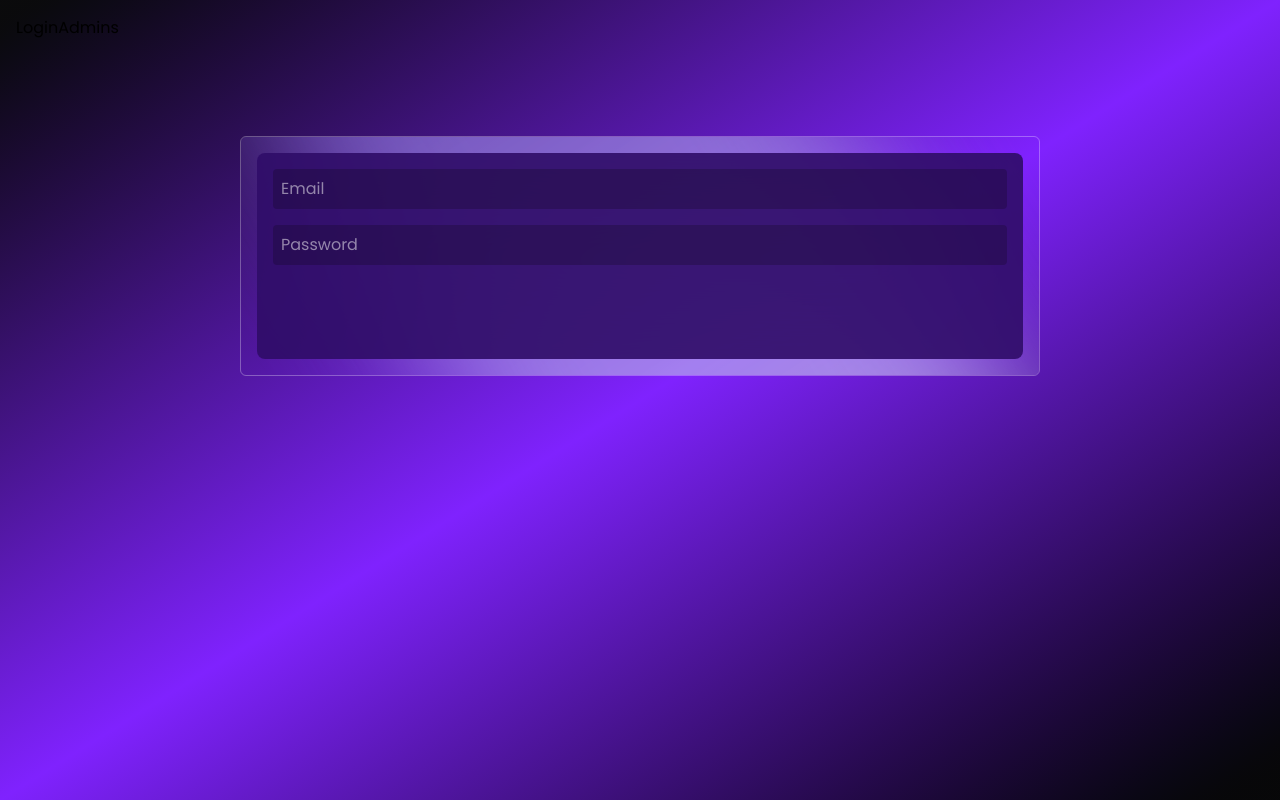
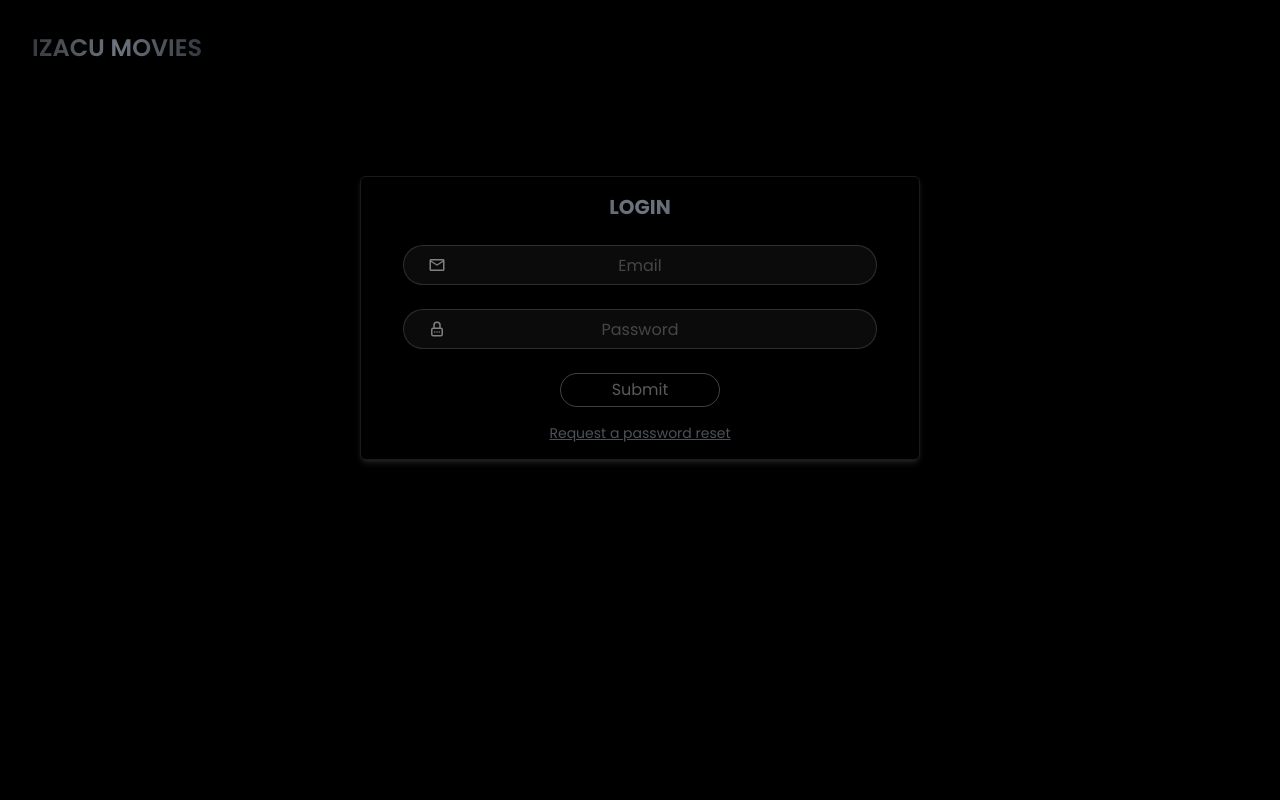
Before and after one commit to vicious-franco/Izacu-movies-full-stack, a React (Vite) app in the folder client/: page /admin/login in a window 1280 px wide. Built offline with nearby package versions, Linux system fonts and the light colour scheme.

Commit message:
add more styles on register

```diff
--- a/client/src/Admins/AdminLayout.jsx
+++ b/client/src/Admins/AdminLayout.jsx
@@ -3,32 +3,8 @@ import { Outlet } from "react-router-dom";
 
 const AdminLayout = () => {
   return (
-    <div className="min-h-screen bg-gradient-to-br from-black/30 via-violet-600 to-black/50 p-4">
+    <div>
       <Outlet />
-      <div className="relative mt-24 flex items-center justify-center">
-        <div className="relative border border-white/30 rounded-md w-full md:max-w-[70vw] lg:max-w-[50em] h-60 overflow-hidden">
-          {/* Rotating background */}
-          <div className="absolute inset-0 animate-rotate">
-            <div className="w-[200%] h-[200%] -left-1/2 -top-1/2 absolute bg-gradient-to-r from-white  to-violet-800 rounded-full blur-3xl opacity-70" />
-          </div>
-
-          {/* Foreground form */}
-          <div className="absolute inset-0 flex items-center justify-center p-4">
-            <form className="w-full h-full bg-violet-950/90 backdrop-blur-3xl p-4 rounded-lg flex flex-col gap-4">
-              <input
-                type="email"
-                placeholder="Email"
-                className="w-full p-2 rounded bg-black/20 text-white outline-none"
-              />
-              <input
-                type="password"
-                placeholder="Password"
-                className="w-full p-2 rounded bg-black/20 text-white outline-none"
-              />
-            </form>
-          </div>
-        </div>
-      </div>
     </div>
   );
 };
--- a/client/src/Admins/LoginAdmins.jsx
+++ b/client/src/Admins/LoginAdmins.jsx
@@ -1,9 +1,52 @@
-import React from 'react'
+import React from "react";
+import { TbLockPassword } from "react-icons/tb";
+import { MdOutlineEmail } from "react-icons/md";
 
 const LoginAdmins = () => {
   return (
-    <div>LoginAdmins</div>
-  )
-}
+    <div className="bg-black min-h-screen w-full bg-cover bg-center brightness-50 ">
+      <div className={`  flex text-sm lg:text-lg gap-1 `}>
+        <span className="p-8 font-semibold uppercase text-2xl  bg-clip-text text-transparent bg-gradient-to-l from-gray-500/60 via-blue-100 to-gray-200/30">
+          Izacu Movies
+        </span>
+      </div>
+      <div className="flex justify-center items-center">
+        <form className="flex flex-col border border-white/20  mt-20 w-[90%] sm:max-w-[35em] p-4 text-white rounded-md shadow-md shadow-white/20  backdrop-blur-3xl ">
+          <p className="text-center inline-block mb-6 font-bold text-transparent bg-gradient-to-l from-gray-500/60 via-blue-100 to-gray-200/30 bg-clip-text text-xl uppercase">
+            Login
+          </p>
+          <div className="flex flex-col justify-center items-center">
+            <div className="relative w-[90%] py-2.5 rounded-full mb-6 flex border border-white/30 items-center px-2  bg-gray-300/10">
+              <span className=" text-white  text-lg pl-4">
+                <MdOutlineEmail />
+              </span>
+              <input
+                className="absolute  top-0 left-0 h-full w-full outline-none text-center "
+                type="email"
+                placeholder="Email"
+              />
+            </div>
+            <div className="relative  py-2.5 w-[90%] mb-6 rounded-full flex border border-white/30 items-center px-2 gap-1 bg-gray-300/10">
+              <span className="text-white   text-lg pl-4">
+                <TbLockPassword />
+              </span>
+              <input
+                className=" absolute  top-0 left-0 h-full w-full outline-none text-center"
+                type="password"
+                placeholder="Password"
+              />
+            </div>
+          </div>
+          <span className="rounded-full inline-block text-center border border-white/50 w-[10em] m-auto py-1 text-white/70 cursor-pointer duration-400 ease-in-out hover:bg-gradient-to-l from-500/60 via-blue-100 to-gray-200/10 ">
+            Submit
+          </span>
+          <p className="text-sm text-center mt-4 text-gray-400 underline hover:cursor-pointer hover:text-gray-500 duration-400">
+            Request a password reset
+          </p>
+        </form>
+      </div>
+    </div>
+  );
+};
 
-export default LoginAdmins
+export default LoginAdmins;
```
Also changed, not shown: client/public/cinema.avif (added), client/src/Routes/Routes.jsx (deleted).
